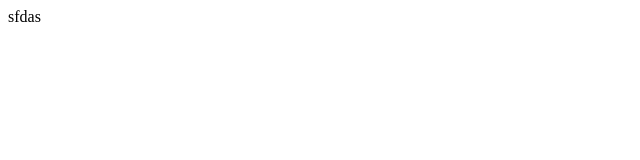
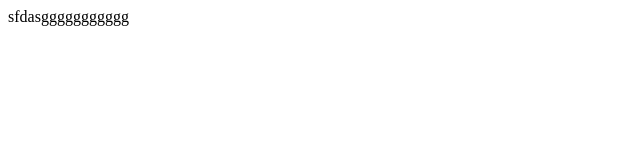
Before and after one commit to Bunny1780/git-demo, a plain HTML site: page index.html in a window 1280 px wide. Shown: the whole page, without its empty margins (0-640 px from the left). Drawn offline with Linux system fonts and the light colour scheme.

Commit message:
Update index.html

```diff
--- a/index.html
+++ b/index.html
@@ -6,6 +6,6 @@
     <title>Document</title>
 </head>
 <body>
-    sfdas
+    sfdasggggggggggg
 </body>
 </html>
```
